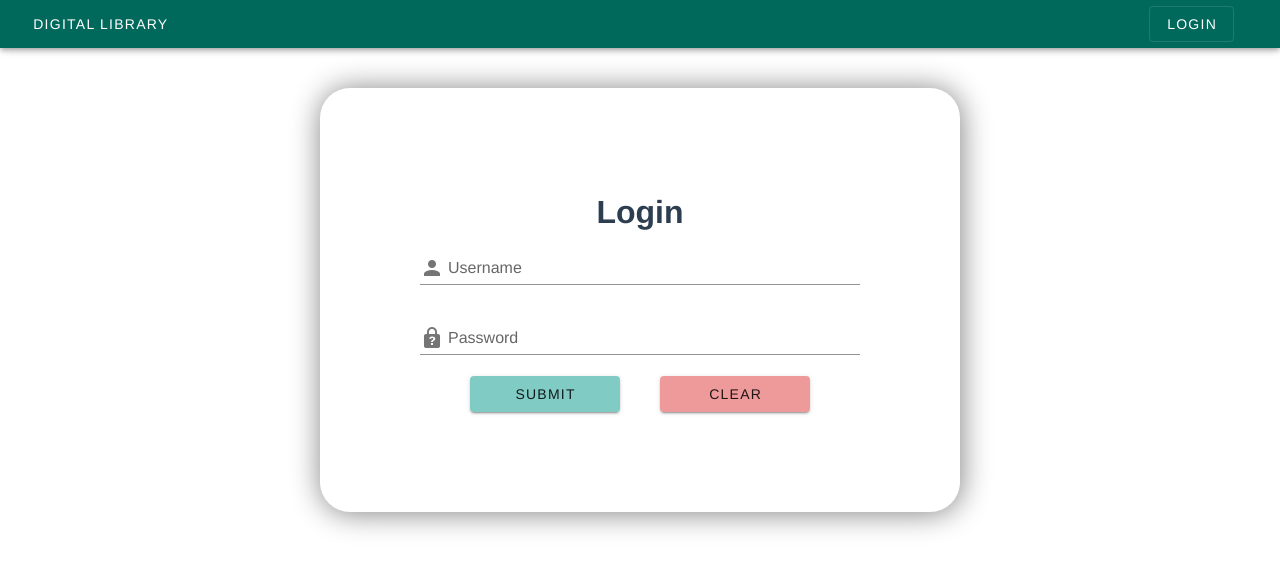
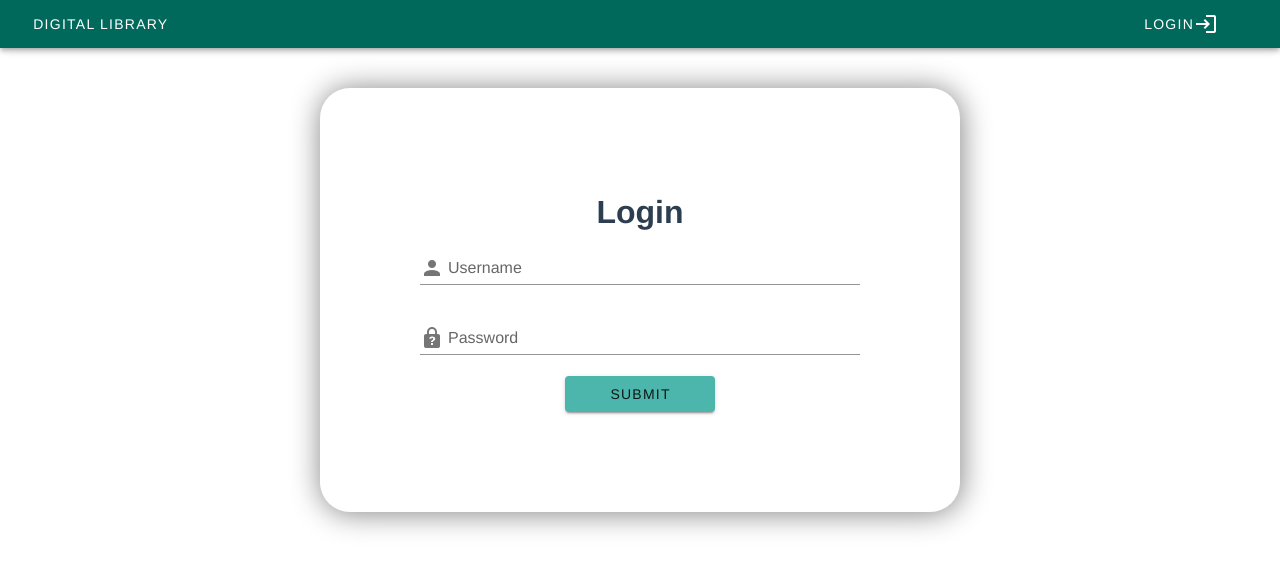
Before and after one commit to digital-gachilib/blob, a Vue app in the folder frontend/: page /#/login in a window 1280 px wide. Shown: the top 570 px of the page. Built offline with nearby package versions, Linux system fonts and the light colour scheme.

Commit message:
Remove clear button from login form

```diff
--- a/frontend/src/components/layout/ButtonHome.vue
+++ b/frontend/src/components/layout/ButtonHome.vue
@@ -1,7 +1,6 @@
 <template>
     <v-btn
             v-on:click="go_to_home()"
-            color="white"
             text
     >
         <span>DIGITAL LIBRARY</span>
--- a/frontend/src/components/layout/ButtonLogin.vue
+++ b/frontend/src/components/layout/ButtonLogin.vue
@@ -1,12 +1,11 @@
 <template>
     <v-btn
             v-on:click="go_to_login()"
-            color="white"
             text
-            value="feed"
-            outlined
+            tale
     >
         <span>Login</span>
+        <v-icon>mdi-login</v-icon>
     </v-btn>
 </template>
 
--- a/frontend/src/components/layout/ButtonLogout.vue
+++ b/frontend/src/components/layout/ButtonLogout.vue
@@ -1,12 +1,11 @@
 <template>
     <v-btn
             v-on:click="go_to_login()"
-            color="white"
             text
-            value="feed"
-            outlined
+            tale
     >
         <span>Logout</span>
+        <v-icon>mdi-logout</v-icon>
     </v-btn>
 </template>
 
--- a/frontend/src/components/login/LoginForm.vue
+++ b/frontend/src/components/login/LoginForm.vue
@@ -19,8 +19,7 @@
             color="teal lighten-1"
             ></v-text-field>
 
-            <v-btn class="btn mr-10 teal lighten-3" type="submit">submit</v-btn>
-            <v-btn class="btn red lighten-3" @click="clear">clear</v-btn>
+            <v-btn class="btn teal lighten-2" type="submit">submit</v-btn>
         </v-form>
     </v-container>
 </template>
```
